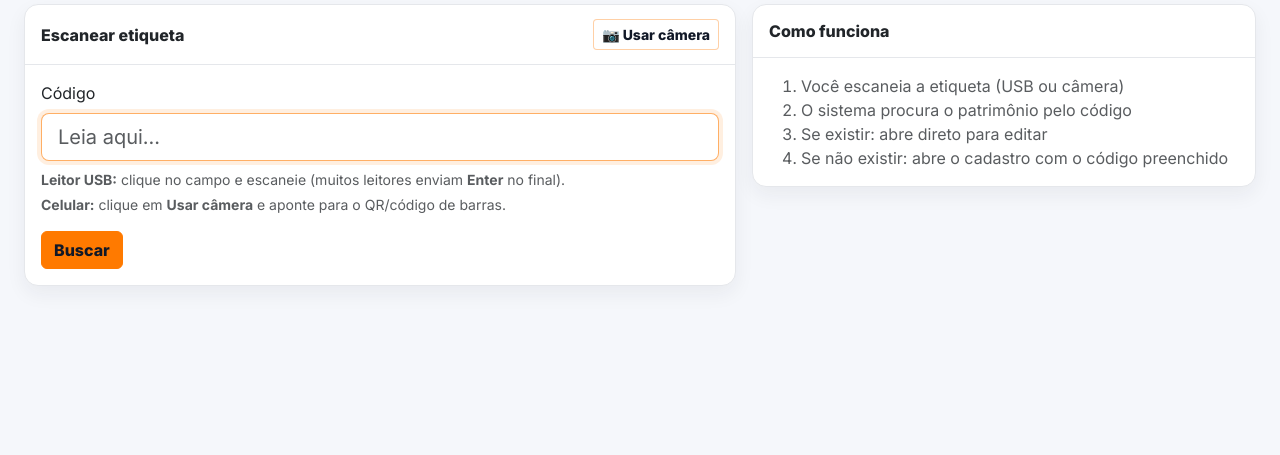
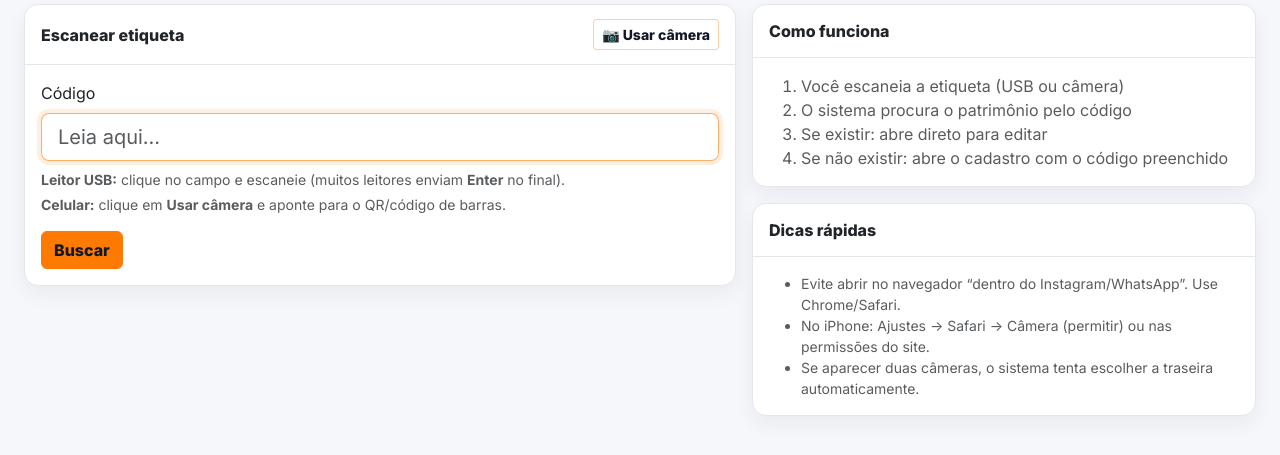
Before and after one commit to Hunter954/Patrimonial, a Flask app: page /leitor in a window 1280 px wide. Shown: the part 153-608 px from the top of the page. Run offline with Flask 3, Linux system fonts and the light colour scheme; some libraries are stand-ins or nearby versions.

Commit message:
Add files via upload

```diff
--- a/app/templates/leitor.html
+++ b/app/templates/leitor.html
@@ -20,6 +20,10 @@
         </div>
       </div>
       <div class="p-3">
+        <div class="alert alert-warning d-none" id="httpsWarn">
+          Para abrir a câmera, o site precisa estar em <b>HTTPS</b> (ou localhost). Verifique se a URL começa com <b>https://</b>.
+        </div>
+
         <form method="post" action="{{ url_for('main.leitor_processar') }}" id="scanForm">
           <label class="form-label">Código</label>
           <input class="form-control form-control-lg" name="code" id="codeInput" placeholder="Leia aqui..." autofocus>
@@ -34,6 +38,7 @@
           <div class="text-muted small mb-2">Permita o acesso à câmera quando o navegador pedir.</div>
           <div id="reader" class="qr-reader"></div>
           <div class="text-muted small mt-2" id="camHint"></div>
+          <div class="small text-muted mt-1 d-none" id="camErr"></div>
         </div>
       </div>
     </div>
@@ -49,6 +54,17 @@
           <li>Se existir: abre direto para editar</li>
           <li>Se não existir: abre o cadastro com o código preenchido</li>
         </ol>
+      </div>
+    </div>
+
+    <div class="card panel-card mt-3">
+      <div class="panel-title">Dicas rápidas</div>
+      <div class="p-3 text-muted small">
+        <ul class="mb-0">
+          <li>Evite abrir no navegador “dentro do Instagram/WhatsApp”. Use Chrome/Safari.</li>
+          <li>No iPhone: Ajustes → Safari → Câmera (permitir) ou nas permissões do site.</li>
+          <li>Se aparecer duas câmeras, o sistema tenta escolher a traseira automaticamente.</li>
+        </ul>
       </div>
     </div>
   </div>
@@ -71,25 +87,50 @@
   const btnStop = document.getElementById("btnStopCam");
   const camWrap = document.getElementById("camWrap");
   const camHint = document.getElementById("camHint");
+  const camErr = document.getElementById("camErr");
+  const httpsWarn = document.getElementById("httpsWarn");
 
   let qr = null;
   let running = false;
 
-  function isMobile() {
-    return /Android|iPhone|iPad|iPod|Mobi/i.test(navigator.userAgent);
+  function isSecureContextOk() {
+    // secure contexts: https or localhost
+    return window.isSecureContext || location.hostname === "localhost" || location.hostname === "127.0.0.1";
+  }
+
+  // If not secure, camera won't work.
+  if (!isSecureContextOk()) {
+    httpsWarn.classList.remove("d-none");
   }
 
   // If browser doesn't support camera, hide button
   if (!navigator.mediaDevices || !navigator.mediaDevices.getUserMedia) {
     btnStart.classList.add("d-none");
-  } else {
-    // On desktop keep visible too (some people prefer webcam)
-    if (isMobile()) {
-      btnStart.classList.remove("d-none");
+  }
+
+  async function pickCameraId() {
+    try {
+      const cams = await Html5Qrcode.getCameras();
+      if (!cams || !cams.length) return null;
+
+      // Prefer back/environment camera by label, else last camera (often the back one on mobile)
+      const byLabel = cams.find(c => /back|rear|environment|traseira/i.test(c.label || ""));
+      return (byLabel || cams[cams.length - 1]).id;
+    } catch (e) {
+      return null;
     }
   }
 
   async function startCamera() {
+    camErr.classList.add("d-none");
+    camErr.textContent = "";
+
+    if (!isSecureContextOk()) {
+      camWrap.classList.remove("d-none");
+      camHint.textContent = "Câmera exige HTTPS. Abra o site em https:// (ou localhost).";
+      return;
+    }
+
     if (running) return;
     camWrap.classList.remove("d-none");
     btnStop.classList.remove("d-none");
@@ -99,6 +140,8 @@
 
     try {
       if (!qr) qr = new Html5Qrcode("reader");
+
+      const camId = await pickCameraId();
 
       const formats = [];
       if (window.Html5QrcodeSupportedFormats) {
@@ -113,15 +156,19 @@
         );
       }
 
+      const config = {
+        fps: 12,
+        qrbox: { width: 250, height: 250 },
+        formatsToSupport: formats.length ? formats : undefined
+      };
+
+      // Start by cameraId when available; fallback to facingMode
+      const cameraConfig = camId ? { deviceId: { exact: camId } } : { facingMode: "environment" };
+
       await qr.start(
-        { facingMode: "environment" },
-        {
-          fps: 12,
-          qrbox: { width: 250, height: 250 },
-          formatsToSupport: formats.length ? formats : undefined
-        },
+        cameraConfig,
+        config,
         (decodedText) => {
-          // Found! Put into input and submit the existing flow
           input.value = (decodedText || "").trim();
           if (input.value) {
             camHint.textContent = "Código lido! Enviando…";
@@ -135,7 +182,11 @@
       running = true;
       camHint.textContent = "Aponte para o código. Segure firme para focar.";
     } catch (err) {
-      camHint.textContent = "Não foi possível abrir a câmera. Verifique permissão / HTTPS.";
+      const name = (err && err.name) ? err.name : "Erro";
+      const msg = (err && err.message) ? err.message : String(err);
+      camHint.textContent = "Não foi possível abrir a câmera.";
+      camErr.textContent = `${name}: ${msg}`;
+      camErr.classList.remove("d-none");
       console.error(err);
       btnStart.classList.remove("d-none");
       btnStop.classList.add("d-none");
@@ -152,9 +203,7 @@
     try {
       await qr.stop();
       await qr.clear();
-    } catch (e) {
-      // ignore
-    }
+    } catch (e) {}
     running = false;
     if (!silent) camHint.textContent = "";
     camWrap.classList.add("d-none");
@@ -164,15 +213,6 @@
 
   btnStart.addEventListener("click", startCamera);
   btnStop.addEventListener("click", () => stopCamera(false));
-
-  // Optional: auto-open camera on mobile if user came with ?cam=1
-  const params = new URLSearchParams(window.location.search);
-  if (params.get("cam") === "1" && navigator.mediaDevices && navigator.mediaDevices.getUserMedia) {
-    // must be triggered by user gesture in many browsers, so we just highlight button
-    btnStart.classList.add("btn-orange");
-    btnStart.classList.remove("btn-outline-orange");
-    btnStart.textContent = "📷 Tocar para abrir câmera";
-  }
 </script>
 
 <style>
@@ -183,7 +223,6 @@
     border-radius: 14px;
     overflow: hidden;
   }
-  /* html5-qrcode internal elements */
   #reader video { width: 100% !important; height: auto !important; }
   #reader__dashboard_section_csr { display:none; }
 </style>
```
